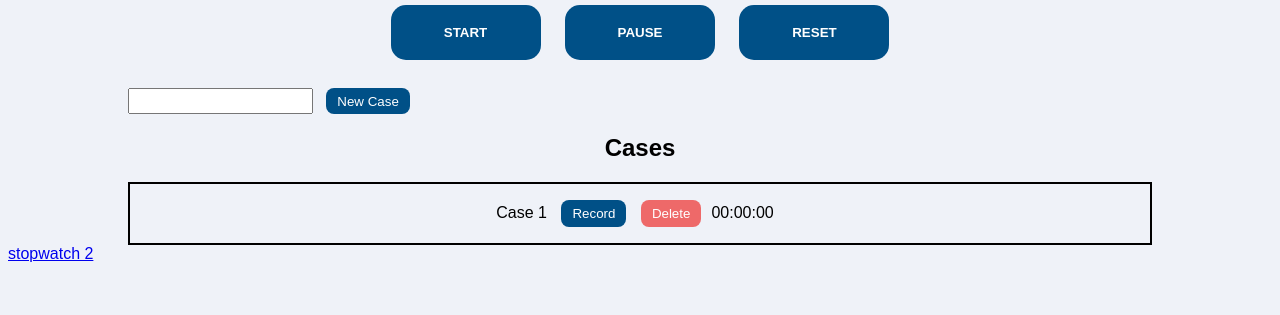
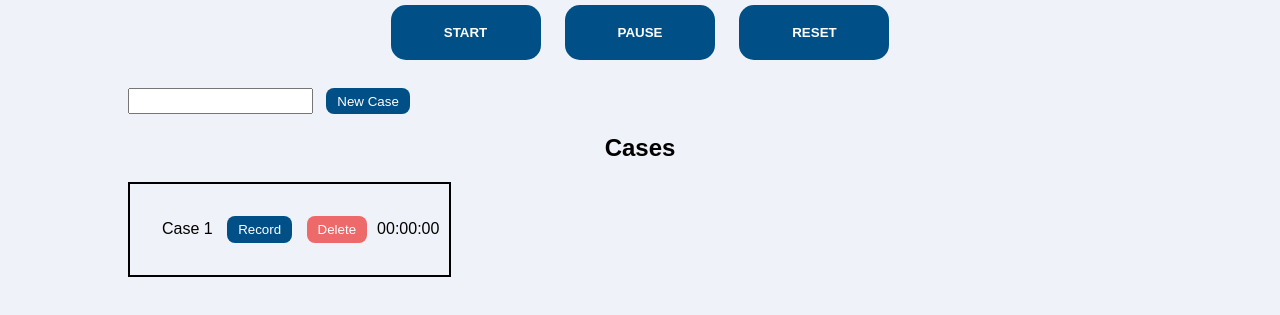
Before and after one commit to paulthz4/Case-Tracker, a plain HTML site: page index.html in a window 1280 px wide. Shown: the part 301-616 px from the top of the page. Drawn offline with Linux system fonts and the light colour scheme; a web font is replaced by a local one.

Commit message:
changed case layout

```diff
--- a/index.html
+++ b/index.html
@@ -36,8 +36,8 @@
             </div>
         </div>
     </div>
-    <a href="index2.html">stopwatch 2</a>
+    <!-- <a href="index2.html">stopwatch 2</a> -->
 </body>
-<script src="code.js">IDBCursor</script>
+<script src="code.js"></script>
 
 </html>
--- a/style.css
+++ b/style.css
@@ -57,8 +57,11 @@ button {
 */}
 #case-container{
     border: solid 2px black;
-    width:auto;
+    width:fit-content;
     height: fit-content;
+    display: flex;
+    flex-direction: column;
+    align-items: space-around;
 }
 .small-btn{
     width: fit-content;
@@ -81,8 +84,8 @@ span {
     border: 5px solid transparent;
 }
 .case{
-    margin:auto;
-    width:30%;
+
+    width:100%;
     height:auto;
     padding: 1em;
 }
```
